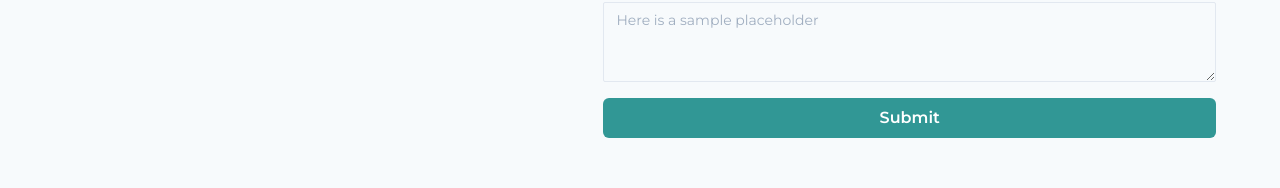
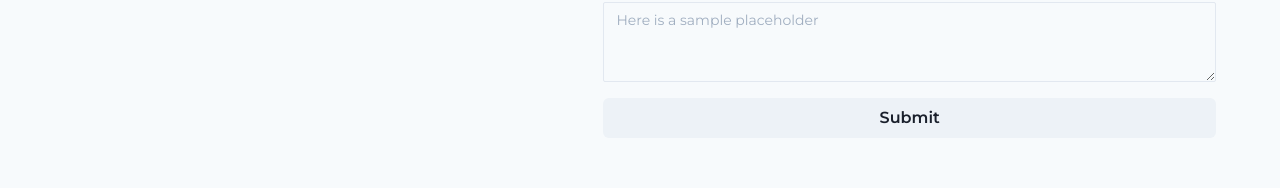
Before and after one commit to JeffMusgrave/designgenius-nextjs-2021, a Next.js app: page / in a window 1280 px wide. Shown: the part 3230-3418 px from the top of the page. Built offline with nearby package versions, Linux system fonts and the light colour scheme.

Commit message:
clean up

```diff
--- a/components/ColorModeSwitch.js
+++ b/components/ColorModeSwitch.js
@@ -3,17 +3,16 @@ import { SunIcon, MoonIcon } from "@chakra-ui/icons";
 
 export default function ColourModeSwitch() {
   const { colorMode, toggleColorMode } = useColorMode();
-  const iconColor = {
-    light: "black",
-    dark: "white",
-  };
+  // const iconColor = {
+  //   light: "black",
+  //   dark: "white",
+  // };
   return (
     <DarkMode>
       <IconButton
         aria-label="Toggle dark mode"
         icon={colorMode === "light" ? <MoonIcon /> : <SunIcon />}
         onClick={toggleColorMode}
-        // color={iconColor[colorMode]}
         variant="ghost"
       />
     </DarkMode>
--- a/components/Contact/ContactForm.js
+++ b/components/Contact/ContactForm.js
@@ -94,12 +94,7 @@ export default function ContactForm(props) {
               {errors.message && errors.message.message}
             </FormErrorMessage>
           </FormControl>
-          <Button
-            mt={4}
-            colorScheme="teal"
-            isLoading={isSubmitting}
-            type="submit"
-          >
+          <Button mt={4} isLoading={isSubmitting} type="submit">
             Submit
           </Button>
         </VStack>
--- a/components/Header/Logo.js
+++ b/components/Header/Logo.js
@@ -1,11 +1,11 @@
-import { useColorMode } from "@chakra-ui/react";
+// import { useColorMode } from "@chakra-ui/react";
 
 export default function Logo() {
-  const { colorMode, toggleColorMode } = useColorMode();
-  const iconColor = {
-    light: "#4d4d4d",
-    dark: "#fff",
-  };
+  // const { colorMode, toggleColorMode } = useColorMode();
+  // const iconColor = {
+  //   light: "#4d4d4d",
+  //   dark: "#fff",
+  // };
   // {`.outline-color{ fill: ${iconColor[colorMode]} }`}
   return (
     <svg xmlns="http://www.w3.org/2000/svg" viewBox="0 0 230.03 131.89">
--- a/components/Header/NavButton.js
+++ b/components/Header/NavButton.js
@@ -1,4 +1,3 @@
-import { useState } from "react";
 import { Button, DarkMode } from "@chakra-ui/react";
 import Link from "next/link";
 
--- a/components/Header/Navigation.js
+++ b/components/Header/Navigation.js
@@ -18,7 +18,6 @@ export function NavDesktop() {
 
 export function NavMobile(props) {
   const { bg, mobileNav } = props;
-  // console.log("NAV MOBILE mobileNav", mobileNav);
   return (
     <VStack
       pos="absolute"
@@ -26,7 +25,6 @@ export function NavMobile(props) {
       left={0}
       right={0}
       display={{ base: mobileNav.isOpen ? "flex" : "none", md: "none" }}
-      // p={2}
       pb={4}
       m={2}
       bg={bg}
--- a/components/Hero/Hero.js
+++ b/components/Hero/Hero.js
@@ -12,7 +12,7 @@ export default function HeroComponent({
   bgColor,
   children,
 }) {
-  const { colorMode, toggleColorMode } = useColorMode();
+  const { colorMode } = useColorMode();
   return (
     <FullSection
       variant="hero"
--- a/components/MDXComponents.js
+++ b/components/MDXComponents.js
@@ -9,7 +9,6 @@ import {
   useColorMode,
   Button,
 } from "@chakra-ui/react";
-// import { jsx } from "@emotion/react";
 import NextLink from "next/link";
 
 const CustomLink = (props) => {
--- a/components/Portfolio/Portfolio.js
+++ b/components/Portfolio/Portfolio.js
@@ -1,4 +1,4 @@
-import { Heading, Text, useColorMode } from "@chakra-ui/react";
+import { Heading } from "@chakra-ui/react";
 import {
   FullSection,
   ContentConstrainer,
```
Also changed, not shown: public/DG-White-V1.svg (deleted), public/images/site/bg.png (deleted).
